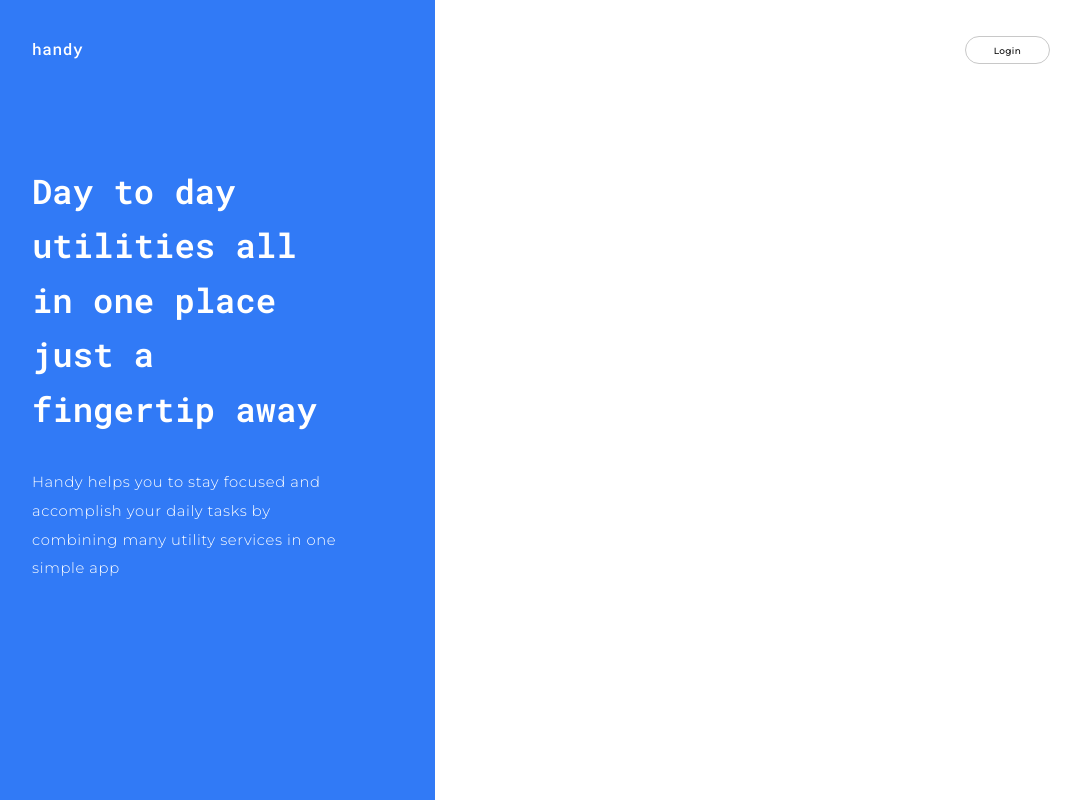
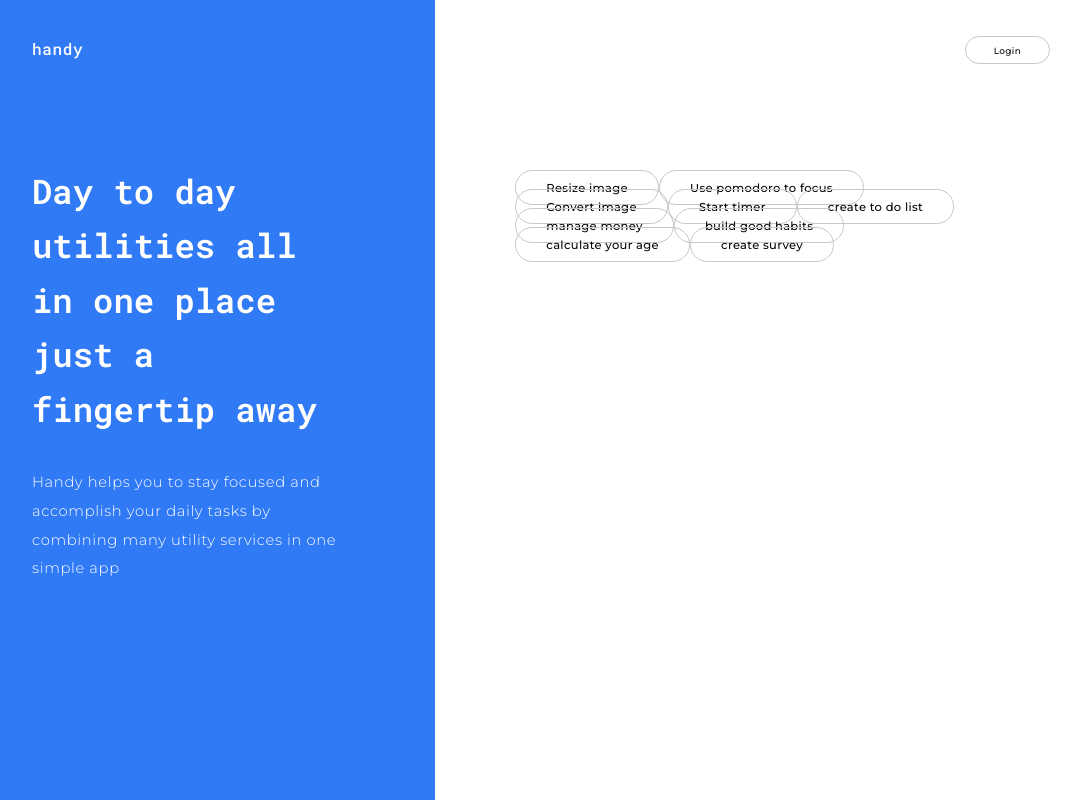
Before and after one commit to rabbykhairul/handy-front-end, a React (Create React App) app: page / in a window 1280 px wide. Shown: the whole page, without its empty margins (192-1273 px from the left). Built offline with nearby package versions, Linux system fonts and the light colour scheme.

Commit message:
show utilties list in the landing page

```diff
--- a/src/components/LandingPage.jsx
+++ b/src/components/LandingPage.jsx
@@ -1,10 +1,12 @@
 import React from "react";
 import HeroHeader from "./HeroHeader";
+import HeroUtilsList from "./HeroUtilsList";
 
 const LandingPage = () => {
   return (
     <div style={getStyles()}>
       <HeroHeader />
+      <HeroUtilsList />
     </div>
   );
 };
```
